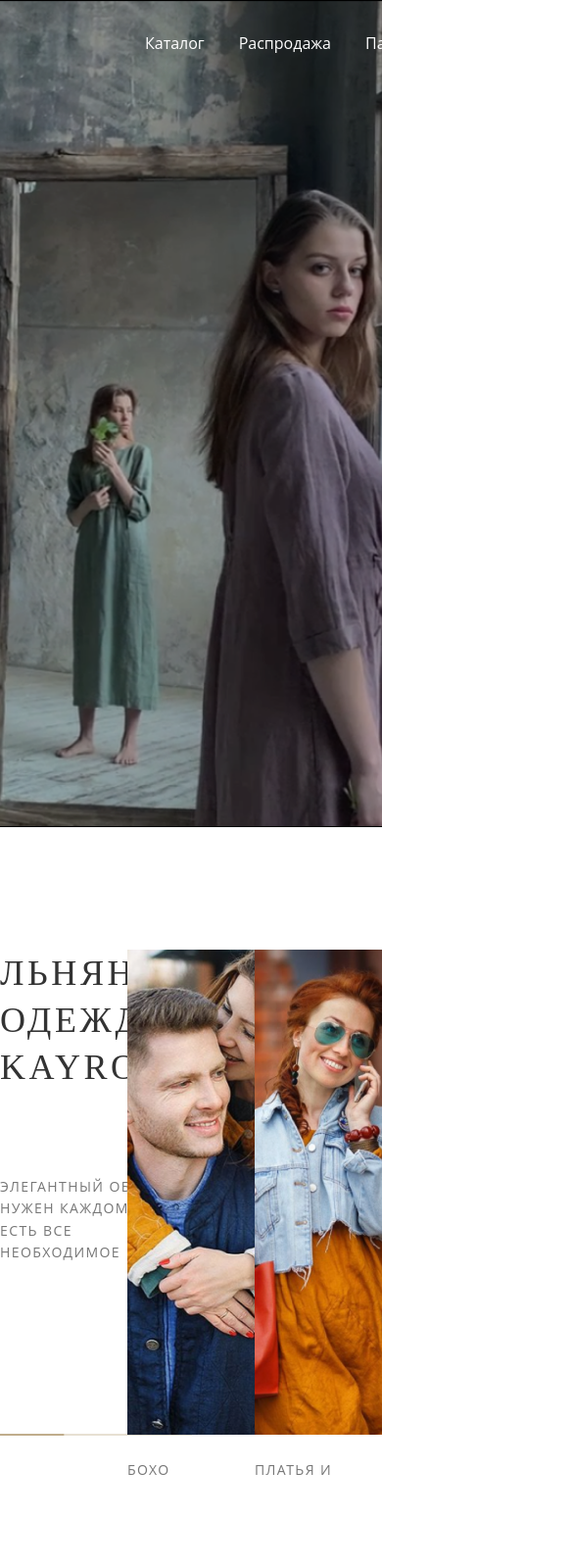
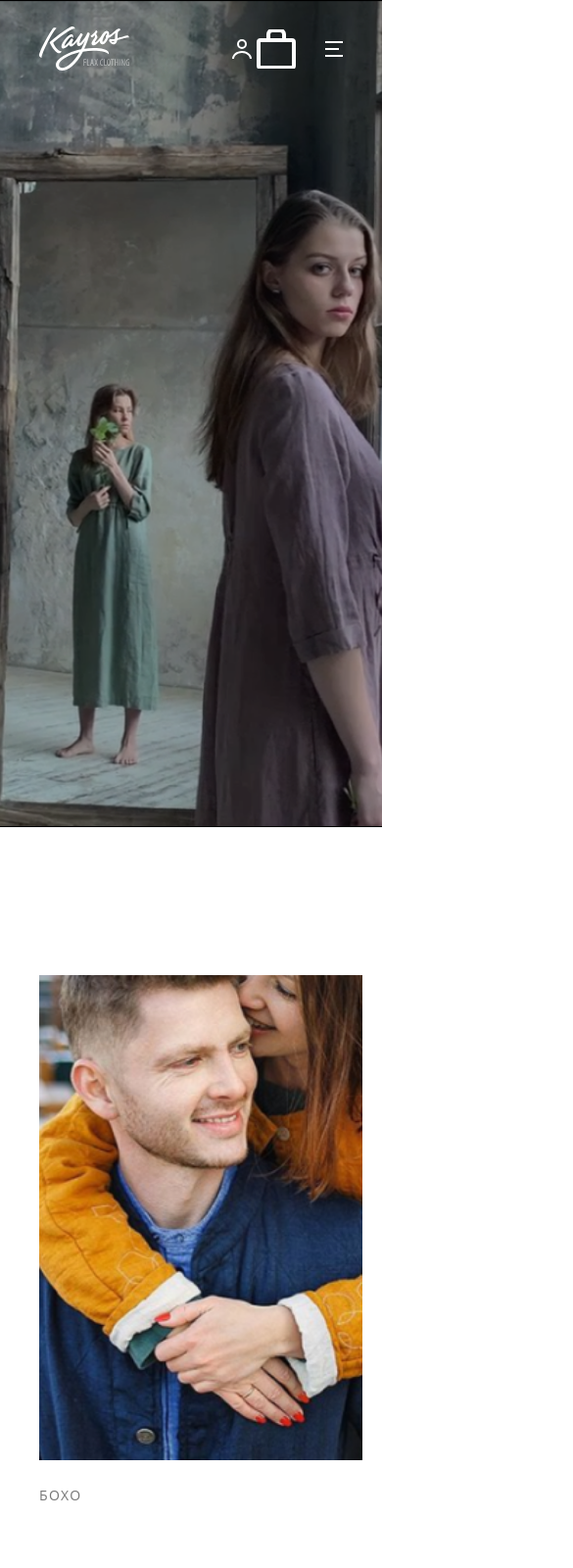
Before and after one commit to StafWeb/Kayros-swiper, a plain HTML site: page index.html in a window 390 px wide. Shown: the top 1600 px of the page at 98% size, 585 px wide, since content can reach past the window. Drawn offline with Linux system fonts and the light colour scheme.

Commit message:
del swiper.js

```diff
--- a/css/commponents/header.scss
+++ b/css/commponents/header.scss
@@ -19,8 +19,12 @@
   }
   &__start {
     display: flex;
-    gap: 58px;
+    gap: 38px;
     align-items: center;
+  }
+  &__logo {
+    width: 92px;
+    height: 45px;
   }
   &__list {
     display: flex;
@@ -39,11 +43,11 @@
     min-height: 34px;
     border: 1px solid rgba(255, 255, 255, 0.5);
     border-radius: 2px;
-    input{
+    input {
       width: 100%;
       height: 100%;
     }
-    &::before{
+    &::before {
       position: absolute;
       content: "";
       right: 5%;
@@ -54,14 +58,41 @@
       z-index: 1;
     }
   }
-  &__user,
-  &__shop-cart{
+  &__buyer {
     width: 20px;
     height: 20px;
   }
-  &__burger{
+
+  &__burger {
     width: 18px;
     height: 16px;
-    margin-left: 70px;
+    margin-left: 47px;
   }
 }
+
+@media (max-width: 1035px) {
+  .header__container {
+    padding: 27px 40px;
+  }
+  .header__burger {
+    margin-left: 27px;
+  }
+}
+@media (max-width: 950px) {
+  .header {
+    &__nav,
+    &__search {
+      display: none;
+    }
+    &__end {
+      gap: 5px;
+    }
+    &__buyer {
+      width: 40px;
+      height: 40px;
+    }
+    &__burger {
+      margin-left: 25px;
+    }
+  }
+}
--- a/css/commponents/swiper-block.scss
+++ b/css/commponents/swiper-block.scss
@@ -1,17 +1,18 @@
 .swiper-block {
   min-height: 100vh;
+
   &__container {
-    display: flex;
-    gap: 90px;
-    padding: 125px 0px;
+    display: grid;
+    padding: 0px;
+    padding-left: 40px;
+    max-width: 1440px;
   }
   &__info {
-    position: relative;
-    display: grid;
-    padding-bottom: 48px;
-    margin-right: 40px;
-    // visibility: hidden;
-    // animation-delay: 1.5s;
+    display: none;
+    &-wrapper {
+      width: 100%;
+      height: 542px;
+    }
   }
   &__title {
     font-family: "Playfair Display", serif;
@@ -21,8 +22,10 @@
     letter-spacing: 0.1em;
     text-transform: uppercase;
     color: #333333;
+    margin-bottom: 74px;
   }
   &__descr {
+    width: 200px;
     font-weight: 400;
     font-size: 14px;
     line-height: 160%;
@@ -30,52 +33,91 @@
     text-transform: uppercase;
     color: #777777;
   }
-  &__pagination {
+}
+.swiper {
+  cursor: pointer;
+  width: 100%;
+  margin-left: auto;
+  margin-right: auto;
   position: relative;
-    align-self: flex-end;
-    .swiper-pagination-progressbar {
-      height: 2px;
-      background-color: rgba(176, 151, 110, 0.3);
-      .swiper-pagination-progressbar-fill {
-        background: rgba(176, 151, 110, 0.7);
+  overflow: hidden;
+  list-style: none;
+  padding: 0;
+  z-index: 1;
+  min-height: 100vh;
 }
+.swiper-wrapper {
+  display: flex;
+  gap: 60px;
+  // overflow-x: scroll;
+  overflow: auto hidden;
+  position: relative;
+  width: 100%;
+  height: 100%;
+  z-index: 1;
+  // transition-property: transform;
+  // box-sizing: content-box;
+  &::-webkit-scrollbar {
+    width: 0;
+    height: 0;
   }
-  }
-}
-.swiper{
-  cursor: pointer;
-}
-.swiper-wrapper{
- margin-right: 60px;
-//  transition-duration: 1000ms;
 }
 .swiper-slide {
   display: grid;
   grid-template-columns: 1fr;
-  width: 331px;
-  height: 542px;
+  max-width: 335px;
+  max-height: 545px;
   visibility: hidden;
+  flex-shrink: 0;
+  position: relative;
+  margin: auto 0;
+  transition-property: transform;
   // animation-delay: 0.3s;
   will-change: scroll-position;
-  &:nth-child(1){
+
+  &:nth-child(1) {
     animation-delay: 2s;
   }
-  &:nth-child(2){
+  &:nth-child(2) {
     animation-delay: 2.3s;
   }
-  &:nth-child(3){
+  &:nth-child(3) {
     animation-delay: 2.6s;
   }
-  &:nth-child(4){
-    animation-delay: 3s;
+  &:nth-child(4) {
+    animation-delay: 2.9s;
   }
-  &__img{
+  &__info {
+    &-wrapper {
       width: 100%;
+      height: 542px;
+    }
+  }
+  &__title {
+    font-family: "Playfair Display", serif;
+    font-weight: 400;
+    font-size: 36px;
+    line-height: 48px;
+    letter-spacing: 0.1em;
+    text-transform: uppercase;
+    color: #333333;
+    margin-bottom: 74px;
+  }
+  &__descr {
+    width: 200px;
+    font-weight: 400;
+    font-size: 14px;
+    line-height: 160%;
+    letter-spacing: 0.1em;
+    text-transform: uppercase;
+    color: #777777;
+  }
+  &__img {
+    // width: 330px;
+    // max-height: 495px;
+    img {
+      width: 330px;
       height: 495px;
-    img{
-      width: 100%;
-      height: 100%;
-
     }
   }
 
@@ -108,6 +150,9 @@
     -webkit-transform: none;
     transform: none;
   }
+}
+.none {
+  display: none;
 }
 // .pullup{
 // 	animation-name: pullup;
@@ -172,3 +217,9 @@
 // 		-webkit-transform: scaleY(1);
 // 	}
 // }
+// @media(max-width:)
+@media (max-width: 950px) {
+  .swiper-slide:first-child {
+    display: none;
+  }
+}
--- a/css/style.css
+++ b/css/style.css
@@ -1,6 +1,6 @@
 @import "reset.css";
 @import "base.css";
-@import "commponents/swiper-bundle.min.css";
+/* @import "commponents/swiper-bundle.min.css"; */
 @import "../fonts/fonts.css";
 @import "commponents/header.css";
 @import "commponents/swiper-block.css";
--- a/index.html
+++ b/index.html
@@ -25,8 +25,8 @@
       </div>
       <div class="header__end">
         <form class="header__search"><input type="text"></form>
-        <img сlass="header__user" src="./images/user.svg" alt="user">
-        <img class="header__shop-cart" src="./images/shopping-cart.svg" alt="cart">
+        <img сlass="header__buyer" src="./images/user.svg" alt="buyer">
+        <img class="header__buyer" src="./images/shopping-cart.svg" alt="cart">
         <img class="header__burger" src="./images/burger.svg" alt="burger">
       </div>
     </div>
@@ -35,20 +35,22 @@
   <main>
     <section class="swiper-block">
       <div class="container swiper-block__container">
-
+        <div class="swiper-block__info">
+          <h3 class="swiper-block__title">Льняная одежда
+            Kayros</h3>
+          <p class="swiper-block__descr">Элегантный образ нужен каждому,у нас есть все необходимое</p>
+        </div>
         <div class="swiper">
-
           <div class="swiper-wrapper">
             <div class="swiper-slide">
-            <div class="swiper-block__info">
-              <h3 class="swiper-block__title">Льняная одежда
-                Kayros</h3>
-              <p class="swiper-block__descr">Элегантный образ нужен каждому,у нас есть все необходимое</p>
-              <div class="swiper-block__pagination">
-                <div class="swiper-pagination"></div>
+              <div class="swiper-slide__info">
+                <div class="swiper-slide__info-wrapper">
+                  <h3 class="swiper-slide__title">Льняная одежда
+                    Kayros</h3>
+                  <p class="swiper-slide__descr">Элегантный образ нужен каждому, <br>у нас есть <br>все необходимое</p>
+                </div>
               </div>
             </div>
-          </div>
             <div class="swiper-slide">
               <div class="swiper-slide__img">
                 <img src="./images/swiper-1.png" alt="swiper-1" data-img>
@@ -57,7 +59,7 @@
             </div>
             <div class="swiper-slide">
               <div class="swiper-slide__img">
-                <img src="./images/swiper-2.png" alt="swiper-2" data-img>
+                <img src="./images/background-header.png" alt="swiper-2" data-img>
               </div>
               <div class="swiper-slide__descr">Платья и сарафаны</div>
             </div>
@@ -89,7 +91,7 @@
         </div>
       </div>
     </section>
-    <section class="cards">
+    <section class="cards none">
       <div class="container cards__container">
         <h2 class="cards__title">Новинки каталога</h2>
         <ul class="cards__list">
@@ -101,7 +103,7 @@
         <a class="cards__btn">Перейти в каталог</a>
       </div>
     </section>
-    <section class="info">
+    <section class="info none">
       <div class="container info__container">
         <div class="info__start">
           <p>Kayros специализируетсяна производстве одежды из 100% натурального льна.</p>
@@ -128,7 +130,7 @@
       </div>
     </section>
   </main>
-  <footer class="footer">
+  <footer class="footer ">
     <div class="container footer__container">
       <section class="footer__contacts">
         <img class="footer__logo" src="./images/footer-logo.svg" alt="logo">
@@ -172,7 +174,7 @@
       </nav>
     </div>
   </footer>
-  <script src="./js/swiper-bundle.min.js"></script>
+  <!-- <script src="./js/swiper-bundle.min.js"></script> -->
   <script src="./js/main.js"></script>
 </body>
 
--- a/js/main.js
+++ b/js/main.js
@@ -1,36 +1,11 @@
-
-const swiper = new Swiper('.swiper', {
-  direction: "horizontal",
-  speed: 1500,
-  slidesPerGroup: 2,
-
-  // parallax: true,
-  // centeredSlides: true,
-  slidesPerView: 3,
-  // spaceBetween: 30,
-  // centeredSlidesBounds:true,
-  passiveListeners: true,
-  mousewheel: {
-    releaseOnEdges: true,
-    sensitivity: 0.7,
-    // thresholdTime: 100,
-    // thresholdDelta: 0.3,
-  },
-  pagination: {
-    el: '.swiper-pagination',
-    type: 'progressbar',
-    // clickable: true,
-  },
-});
-
 let options = {
   threshold: [0]
 };
 let observer = new IntersectionObserver(onEntry, options);
 // let images = document.querySelectorAll('[data-img]');
-// let blockInfo = document.querySelector('.swiper-block__info');
+let blockInfo = document.querySelector('.swiper-block__info');
 let swiperDescr = document.querySelectorAll('.swiper-slide')
-// observer.observe(blockInfo);
+observer.observe(blockInfo);
 // for (let img of images) {
 //   observer.observe(img);
 // };
@@ -44,3 +19,58 @@
     }
   });
 };
+
+
+// const swiper = new Swiper('.swiper', {
+//   direction: "horizontal",
+//   speed: 900,
+//   slidesPerGroup: 2,
+//   preloadImages: true,
+//   slidesPerView: 'auto',
+//   spaceBetween: 30,
+//   passiveListeners: true,
+//   mousewheel: {
+//     releaseOnEdges: true,
+//     // sensitivity: 1,
+//     // thresholdTime: 100,
+//     // thresholdDelta: 0.3,
+//   },
+//   pagination: {
+//     el: '.swiper-pagination',
+//     type: 'progressbar',
+//     // clickable: true,
+//   },
+// });
+
+(function() {
+
+  function scrollHorizontally(e) {
+
+    var scrollPos = this.scrollLeft;  // Сколько прокручено по горизонтали, до прокрутки (не перемещать эту строку!)
+
+    // Горизонтальная прокрутка
+    e = window.event || e;
+    var delta = Math.max(-1, Math.min(1, (e.wheelDelta || -e.detail)));
+    this.scrollLeft -= (delta*10); // Multiplied by 10
+
+    var widthElem = this.scrollWidth; // Ширина всего элемента
+    var widthBrowser = document.documentElement.clientWidth;  // Ширина окна минус размер вертикального скролла
+
+
+    // Прокрутка вверх, но элемент уже в крайней левой позиции, то двигаемся вверх
+    if ((delta == 1 ) && (this.scrollLeft == 0)) return;
+    // Прокрутка вниз, но элемент виден полностью. Или элемент до конца прокручен в правый край
+    if ((widthBrowser >= widthElem) || (scrollPos == this.scrollLeft)) return;
+
+    e.preventDefault(); // запрещает прокрутку по вертикали
+
+  }
+
+
+  var elems = document.querySelectorAll('.swiper-wrapper');
+  for (var a = 0; a < elems.length; a++) {
+    elems[a].addEventListener("mousewheel", scrollHorizontally, false);     // IE9, Chrome, Safari, Opera
+    elems[a].addEventListener("DOMMouseScroll", scrollHorizontally, false); // Firefox
+  }
+
+})();
```
Also changed, not shown: css/commponents/header.css, css/commponents/swiper-block.css, 1 other file. Lines whose indentation alone changed are shown as unchanged.
